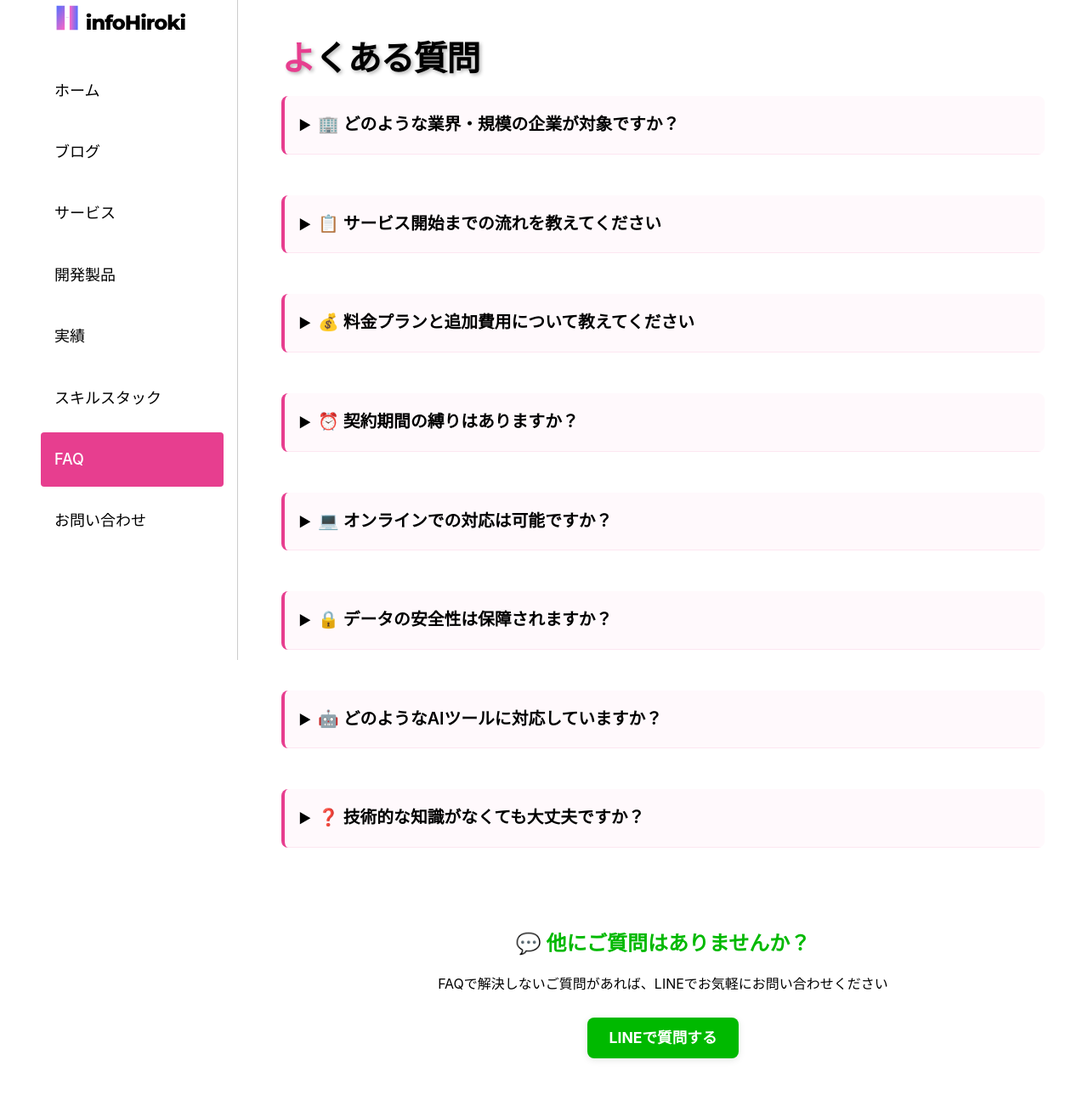
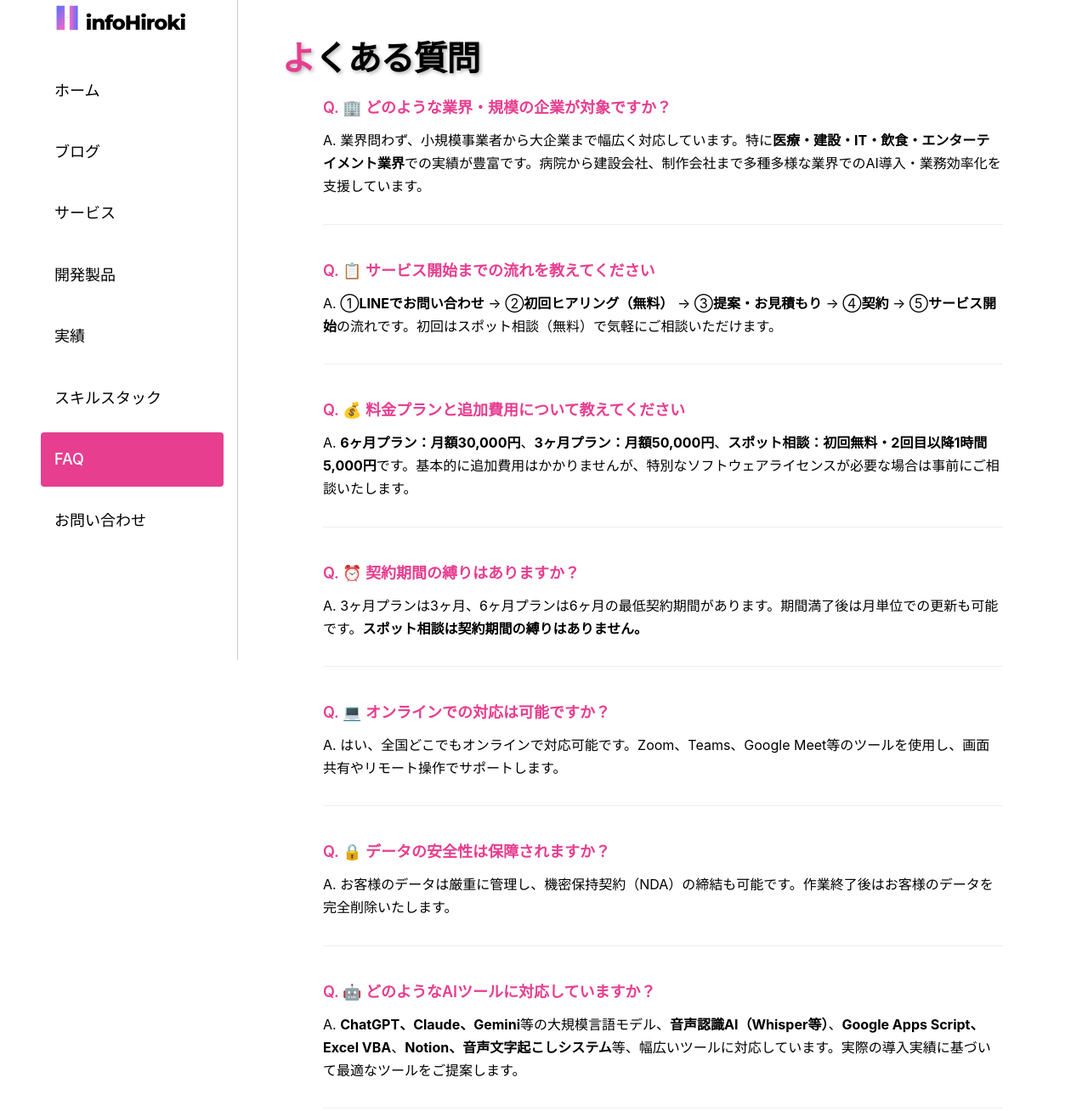
Before and after one commit to infoHiroki/infohirokiWebsite, a plain HTML site: page faq.html in a window 1280 px wide. Shown: the part 23-1331 px from the top of the page at 85% size. Drawn offline with Linux system fonts and the light colour scheme.

Commit message:
FAQセクションのスタイルをシンプルリストに変更し、各質問と回答の構造を更新

```diff
--- a/css/style.css
+++ b/css/style.css
@@ -191,64 +191,59 @@ img {
 /* 実績カードも中央揃えで統一 */
 
 /* ========================================================================
-   FAQ スタイル
-   ======================================================================== */
+   FAQ スタイル - シンプルリスト
+   ======================================================================== */
+.faq-simple {
+  max-width: 800px;
+  margin: 0 auto;
+}
+
 .faq-item {
-  margin-bottom: var(--spacing-xl);
-  border-left: 4px solid var(--color-accent);
-  background: rgba(231, 62, 143, 0.03);
-  border-radius: 8px;
-  overflow: hidden;
-  transition: all 0.2s ease;
-}
-
-.faq-item:hover {
-  background: rgba(231, 62, 143, 0.08);
-  box-shadow: 0 2px 8px rgba(231, 62, 143, 0.1);
-}
-
-.faq-item details {
-  border: none;
-}
-
-.faq-question {
-  background-color: transparent;
-  padding: var(--spacing-md);
-  cursor: pointer;
+  margin-bottom: 40px;
+  padding-bottom: 30px;
+  border-bottom: 1px solid #eee;
+}
+
+.faq-item:last-child {
+  border-bottom: none;
+  margin-bottom: 0;
+  padding-bottom: 0;
+}
+
+.faq-q {
+  font-size: 18px;
   font-weight: 600;
-  font-size: 1.1em;
-  margin: 0;
-  list-style: none;
-  transition: var(--transition);
-  border-bottom: 1px solid rgba(231, 62, 143, 0.1);
-}
-
-.faq-question:hover {
-  background-color: rgba(231, 62, 143, 0.05);
-}
-
-.faq-question::marker {
-  display: none;
-}
-
-.faq-question::before {
-  content: "▶";
-  margin-right: var(--spacing-sm);
-  font-size: 0.8em;
-  transition: var(--transition);
-}
-
-details[open] .faq-question::before {
-  content: "▼";
-}
-
-.faq-answer {
-  padding: var(--spacing-md);
-  background-color: var(--color-background);
-}
-
-.faq-answer p {
-  margin-bottom: var(--spacing-sm);
+  color: var(--color-accent);
+  margin-bottom: 12px;
+  line-height: 1.5;
+}
+
+.faq-a {
+  font-size: 16px;
+  line-height: 1.7;
+  color: var(--color-text);
+}
+
+/* モバイル対応 */
+@media (max-width: 768px) {
+  .faq-simple {
+    margin: 0 16px;
+  }
+
+  .faq-item {
+    margin-bottom: 30px;
+    padding-bottom: 24px;
+  }
+
+  .faq-q {
+    font-size: 16px;
+    margin-bottom: 10px;
+  }
+
+  .faq-a {
+    font-size: 15px;
+  }
+}
 }
 
 .faq-answer p:last-child {
--- a/faq.html
+++ b/faq.html
@@ -124,62 +124,46 @@
                 <div class="page-content">
                     <div class="container">
                         <section class="section">
-                            <div class="faq-list">
-                                <details class="faq-item">
-                                    <summary class="faq-question">🏢 どのような業界・規模の企業が対象ですか？</summary>
-                                    <div class="faq-answer">
-                                        <p>業界問わず、小規模事業者から大企業まで幅広く対応しています。特に<strong>医療・建設・IT・飲食・エンターテイメント業界</strong>での実績が豊富です。病院から建設会社、制作会社まで多種多様な業界でのAI導入・業務効率化を支援しています。</p>
+                            <div class="faq-simple">
+                                <div class="faq-item">
+                                    <div class="faq-q">Q. 🏢 どのような業界・規模の企業が対象ですか？</div>
+                                    <div class="faq-a">A. 業界問わず、小規模事業者から大企業まで幅広く対応しています。特に<strong>医療・建設・IT・飲食・エンターテイメント業界</strong>での実績が豊富です。病院から建設会社、制作会社まで多種多様な業界でのAI導入・業務効率化を支援しています。</div>
                                 </div>
-                                </details>
 
-                                <details class="faq-item">
-                                    <summary class="faq-question">📋 サービス開始までの流れを教えてください</summary>
-                                    <div class="faq-answer">
-                                        <p>①<strong>LINEでお問い合わせ</strong> → ②<strong>初回ヒアリング（無料）</strong> → ③<strong>提案・お見積もり</strong> → ④<strong>契約</strong> → ⑤<strong>サービス開始</strong>の流れです。初回はスポット相談（無料）で気軽にご相談いただけます。</p>
+                                <div class="faq-item">
+                                    <div class="faq-q">Q. 📋 サービス開始までの流れを教えてください</div>
+                                    <div class="faq-a">A. ①<strong>LINEでお問い合わせ</strong> → ②<strong>初回ヒアリング（無料）</strong> → ③<strong>提案・お見積もり</strong> → ④<strong>契約</strong> → ⑤<strong>サービス開始</strong>の流れです。初回はスポット相談（無料）で気軽にご相談いただけます。</div>
                                 </div>
-                                </details>
 
-                                <details class="faq-item">
-                                    <summary class="faq-question">💰 料金プランと追加費用について教えてください</summary>
-                                    <div class="faq-answer">
-                                        <p><strong>6ヶ月プラン：月額30,000円</strong>、<strong>3ヶ月プラン：月額50,000円</strong>、<strong>スポット相談：初回無料・2回目以降1時間5,000円</strong>です。基本的に追加費用はかかりませんが、特別なソフトウェアライセンスが必要な場合は事前にご相談いたします。</p>
+                                <div class="faq-item">
+                                    <div class="faq-q">Q. 💰 料金プランと追加費用について教えてください</div>
+                                    <div class="faq-a">A. <strong>6ヶ月プラン：月額30,000円</strong>、<strong>3ヶ月プラン：月額50,000円</strong>、<strong>スポット相談：初回無料・2回目以降1時間5,000円</strong>です。基本的に追加費用はかかりませんが、特別なソフトウェアライセンスが必要な場合は事前にご相談いたします。</div>
                                 </div>
-                                </details>
 
-                                <details class="faq-item">
-                                    <summary class="faq-question">⏰ 契約期間の縛りはありますか？</summary>
-                                    <div class="faq-answer">
-                                        <p>3ヶ月プランは3ヶ月、6ヶ月プランは6ヶ月の最低契約期間があります。期間満了後は月単位での更新も可能です。<strong>スポット相談は契約期間の縛りはありません。</strong></p>
+                                <div class="faq-item">
+                                    <div class="faq-q">Q. ⏰ 契約期間の縛りはありますか？</div>
+                                    <div class="faq-a">A. 3ヶ月プランは3ヶ月、6ヶ月プランは6ヶ月の最低契約期間があります。期間満了後は月単位での更新も可能です。<strong>スポット相談は契約期間の縛りはありません。</strong></div>
                                 </div>
-                                </details>
 
-                                <details class="faq-item">
-                                    <summary class="faq-question">💻 オンラインでの対応は可能ですか？</summary>
-                                    <div class="faq-answer">
-                                        <p>はい、全国どこでもオンラインで対応可能です。Zoom、Teams、Google Meet等のツールを使用し、画面共有やリモート操作でサポートします。</p>
+                                <div class="faq-item">
+                                    <div class="faq-q">Q. 💻 オンラインでの対応は可能ですか？</div>
+                                    <div class="faq-a">A. はい、全国どこでもオンラインで対応可能です。Zoom、Teams、Google Meet等のツールを使用し、画面共有やリモート操作でサポートします。</div>
                                 </div>
-                                </details>
 
-                                <details class="faq-item">
-                                    <summary class="faq-question">🔒 データの安全性は保障されますか？</summary>
-                                    <div class="faq-answer">
-                                        <p>お客様のデータは厳重に管理し、機密保持契約（NDA）の締結も可能です。作業終了後はお客様のデータを完全削除いたします。</p>
+                                <div class="faq-item">
+                                    <div class="faq-q">Q. 🔒 データの安全性は保障されますか？</div>
+                                    <div class="faq-a">A. お客様のデータは厳重に管理し、機密保持契約（NDA）の締結も可能です。作業終了後はお客様のデータを完全削除いたします。</div>
                                 </div>
-                                </details>
 
-                                <details class="faq-item">
-                                    <summary class="faq-question">🤖 どのようなAIツールに対応していますか？</summary>
-                                    <div class="faq-answer">
-                                        <p><strong>ChatGPT、Claude、Gemini</strong>等の大規模言語モデル、<strong>音声認識AI（Whisper等）</strong>、<strong>Google Apps Script、Excel VBA</strong>、<strong>Notion、音声文字起こしシステム</strong>等、幅広いツールに対応しています。実際の導入実績に基づいて最適なツールをご提案します。</p>
+                                <div class="faq-item">
+                                    <div class="faq-q">Q. 🤖 どのようなAIツールに対応していますか？</div>
+                                    <div class="faq-a">A. <strong>ChatGPT、Claude、Gemini</strong>等の大規模言語モデル、<strong>音声認識AI（Whisper等）</strong>、<strong>Google Apps Script、Excel VBA</strong>、<strong>Notion、音声文字起こしシステム</strong>等、幅広いツールに対応しています。実際の導入実績に基づいて最適なツールをご提案します。</div>
                                 </div>
-                                </details>
 
-                                <details class="faq-item">
-                                    <summary class="faq-question">❓ 技術的な知識がなくても大丈夫ですか？</summary>
-                                    <div class="faq-answer">
-                                        <p>はい、技術的な知識は不要です。業務の課題や改善したい点をお聞かせいただければ、技術的な部分は全てお任せください。操作方法も丁寧にレクチャーいたします。</p>
+                                <div class="faq-item">
+                                    <div class="faq-q">Q. ❓ 技術的な知識がなくても大丈夫ですか？</div>
+                                    <div class="faq-a">A. はい、技術的な知識は不要です。業務の課題や改善したい点をお聞かせいただければ、技術的な部分は全てお任せください。操作方法も丁寧にレクチャーいたします。</div>
                                 </div>
-                                </details>
                             </div>
                         </section>
 
```
Lines whose indentation alone changed are shown as unchanged.
